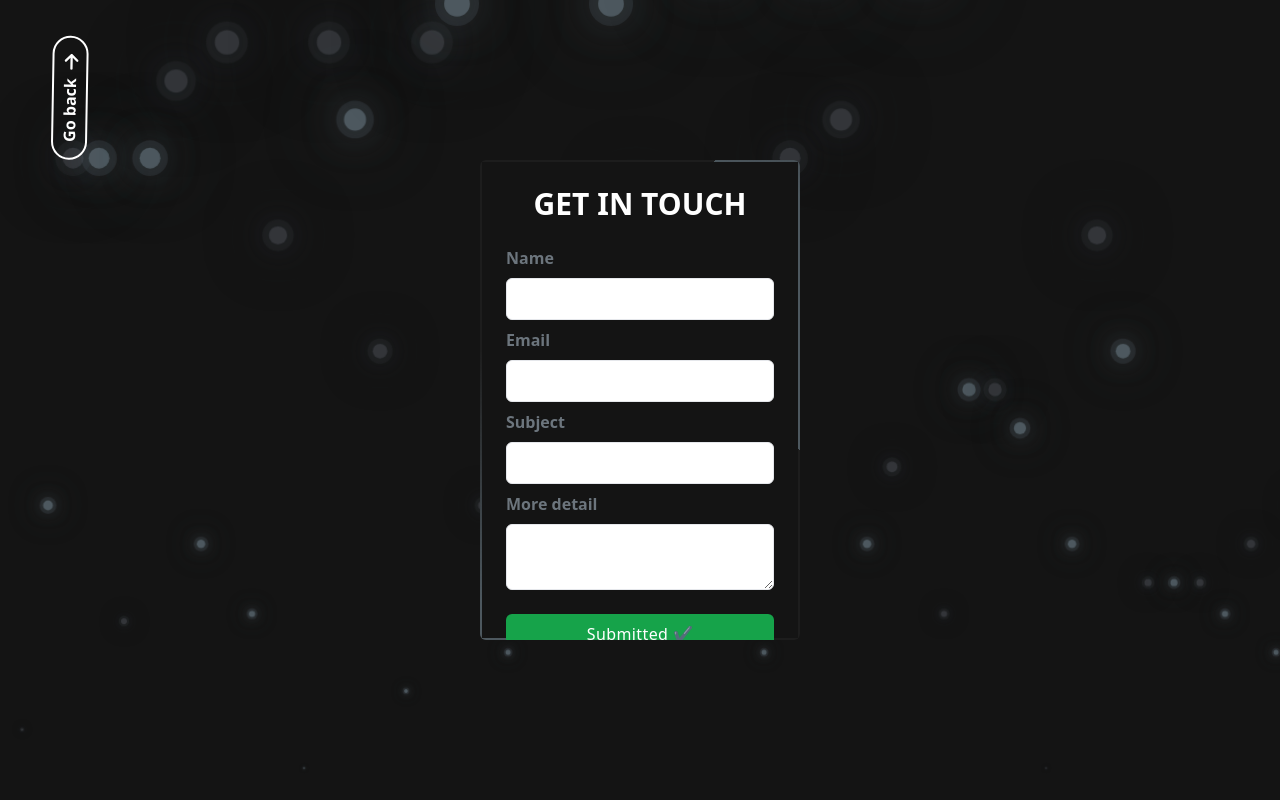
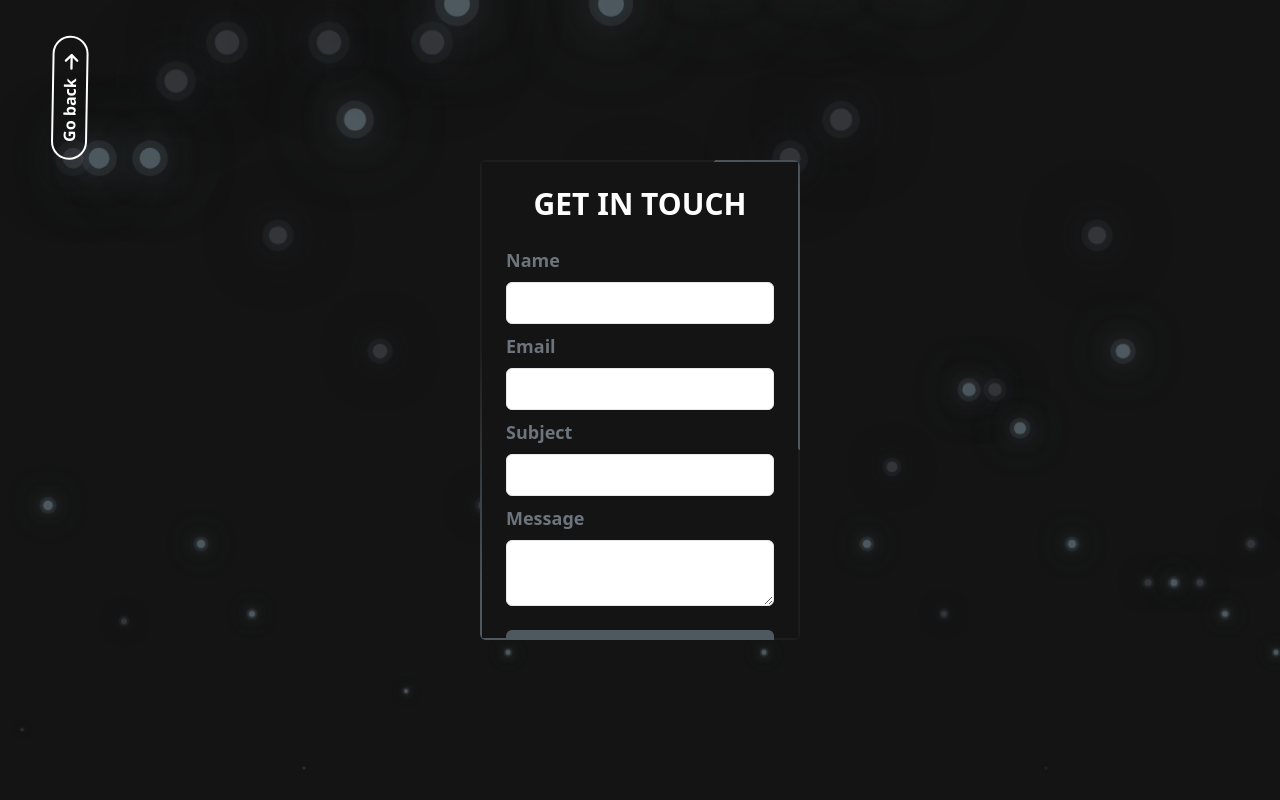
Before and after one commit to K-Torres/Portfolio, a React (Vite) app: page / in a window 1280 px wide. Built offline with nearby package versions, Linux system fonts and the light colour scheme.

Commit message:
form validations added

```diff
--- a/package.json
+++ b/package.json
@@ -12,6 +12,7 @@
     "animejs": "^3.2.1",
     "react": "^18.2.0",
     "react-dom": "^18.2.0",
+    "react-hook-form": "^7.43.2",
     "tailwind-scrollbar": "^2.1.0"
   },
   "devDependencies": {
--- a/src/components/contact.tsx
+++ b/src/components/contact.tsx
@@ -1,11 +1,20 @@
 import anime from "animejs/lib/anime.es"
 import { useState } from "react";
+import { UserForm } from "../types/form.type";
+import { useForm, SubmitHandler } from "react-hook-form";
 import '../styles/contact.css'
 
 const Contact = () => {
 
+    const { register, handleSubmit, watch, formState: { errors } } = useForm<UserForm>();
     const [submit, setSubmit] = useState<"Submit" | "Submitted ✔" | "">("Submit")
 
+    const onSubmit: SubmitHandler<UserForm> = (data) => {
+        fetch("https://emailsender-h5bl.onrender.com/email", {
+            method: "POST",
+            body: JSON.stringify(data)
+        }).then((res) => {
+            console.log(res)
             anime({
                 targets: ".submit",
                 duration: 1000,
@@ -19,6 +28,8 @@ const Contact = () => {
                     anim.completed && setSubmit("Submitted ✔")
                 }
             });
+        })
+    };
 
     return (
         <div className="relative w-full h-[60vh] flex flex-col justify-center min-h-screen overflow-hidden z-20 ">
@@ -28,57 +39,79 @@ const Contact = () => {
                     <h1 className="text-3xl font-semibold text-center text-white uppercase">
                         Get in touch
                     </h1>
-                    <form className="mt-6 text-md">
+                    <form className="mt-6 text-md" onSubmit={handleSubmit(onSubmit)}>
                         <div className="mb-2">
                             <label
                                 htmlFor="name"
-                                className="block font-semibold text-muted"
+                                className="block font-semibold text-muted text-lg"
                             >
                                 Name
                             </label>
-                            <input id="name"
-                                type="text" name="name"
-                                className="block w-full px-4 py-2 mt-2 text-muted bg-white border rounded-md focus:border-gray-400 focus:ring-gray-300 focus:outline-none focus:ring focus:ring-opacity-40"
+                            <input {...register("name", {
+                                required: "This field is required", minLength: {
+                                    value: 5,
+                                    message: "Min length is 5"
+                                }
+                            })}
+                                id="name" type="text" className="peer block w-full px-4 py-2 mt-2 text-muted bg-white
+                                 border rounded-md focus:border-gray-400 focus:ring-gray-300 focus:outline-none
+                                  focus:ring focus:ring-opacity-40"
                             />
+                            {errors.name && <p className="text-red-700 font-light">{errors.name.message}</p>}
                         </div>
                         <div className="mb-2">
                             <label
                                 htmlFor="email"
-                                className="block font-semibold text-muted"
+                                className="block font-semibold text-muted text-lg"
                             >
                                 Email
                             </label>
                             <input
-                                type="email" id="email" name="email"
+                                type="email" {...register("email", {
+                                    required: "This field is required",
+                                    pattern: {
+                                        value: /\S+@\S+\.\S+/,
+                                        message: "Entered value does not match email format"
+                                    }
+                                })}
                                 className="block w-full px-4 py-2 mt-2 text-muted bg-white border rounded-md focus:border-gray-400 focus:ring-gray-300 focus:outline-none focus:ring focus:ring-opacity-40"
                             />
+                            {errors.email && <p className="text-red-700 font-light">{errors.email.message}</p>}
                         </div>
                         <div className="mb-2">
                             <label
                                 htmlFor="subject"
-                                className="block font-semibold text-muted"
+                                className="block font-semibold text-muted text-lg"
                             >
                                 Subject
                             </label>
-                            <input
+                            <input {...register("subject", {
+                                required: "This field is required", minLength: {
+                                    value: 10,
+                                    message: "Min length is 10"
+                                }
+                            })}
                                 type="text" id="subject" name="subject"
-                                className="block w-full px-4 py-2 mt-2 text-muted bg-white border rounded-md focus:border-gray-400 focus:ring-gray-300 focus:outline-none focus:ring focus:ring-opacity-40"
+                                className="block w-full px-4 py-2 mt-2 text-muted bg-white border rounded-md
+                                 focus:border-gray-400 focus:ring-gray-300 focus:outline-none focus:ring focus:ring-opacity-40"
                             />
+                            {errors.subject && <p className="text-red-700 font-light">{errors.subject.message}</p>}
                         </div>
                         <div className="mb-2">
                             <label
-                                htmlFor="detail"
-                                className="block font-semibold text-muted"
+                                htmlFor="message"
+                                className="block font-semibold text-muted text-lg"
                             >
-                                More detail
+                                Message
                             </label>
-                            <textarea
-                                id="detail" name="detail"
-                                className="block w-full px-4 py-2 mt-2 text-muted bg-white border rounded-md focus:border-gray-400 focus:ring-gray-300 focus:outline-none focus:ring focus:ring-opacity-40"
+                            <textarea {...register("message")}
+                                id="message" className="block w-full px-4 py-2 mt-2 text-muted bg-white border
+                                 rounded-md focus:border-gray-400 focus:ring-gray-300 focus:outline-none focus:ring
+                                  focus:ring-opacity-40"
                             />
                         </div>
                         <div className="mt-6 h-10 flex content-center">
-                            <button disabled={submit === "Submitted ✔"} className="submit w-full h-10 tracking-wide text-white transition-colors duration-200 transform bg-[#4d585f] rounded-md hover:bg-[#4d585fd4] focus:outline-none focus:bg-[#4d585fd4]">
+                            <button type="submit" disabled={submit === "Submitted ✔"} className="submit w-full h-10 tracking-wide text-white transition-colors duration-200 transform bg-[#4d585f] rounded-md hover:bg-[#4d585fd4] focus:outline-none focus:bg-[#4d585fd4]">
                                 {submit}
                             </button>
                         </div>
--- /dev/null
+++ b/src/types/form.type.ts
@@ -0,0 +1,6 @@
+export interface UserForm {
+    email: string,
+    subject: string,
+    name: string,
+    message: string
+}
```
Also changed, not shown: 1 other file (tests, documents, lock files or other folders). Lines whose indentation alone changed are shown as unchanged.
